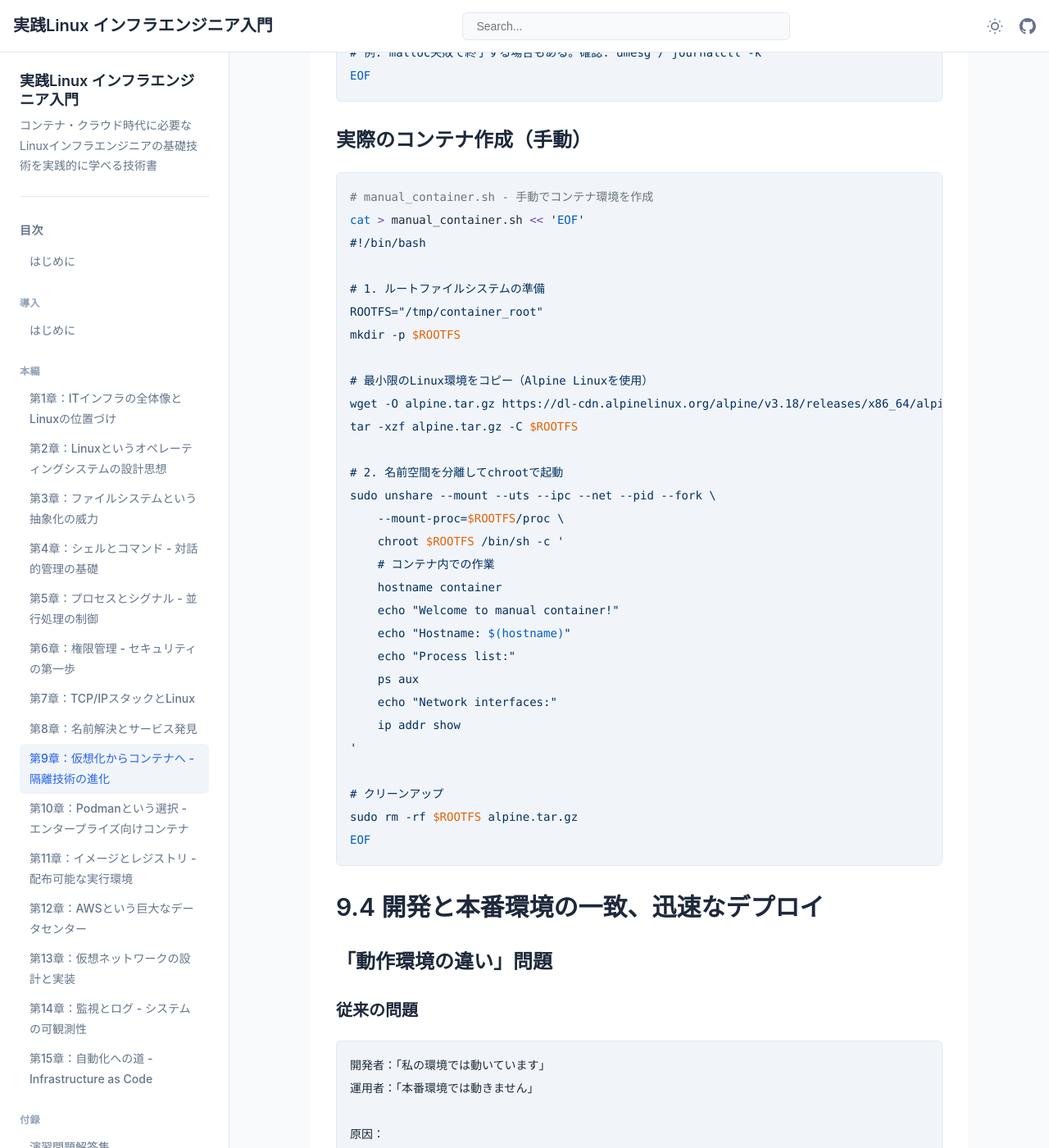
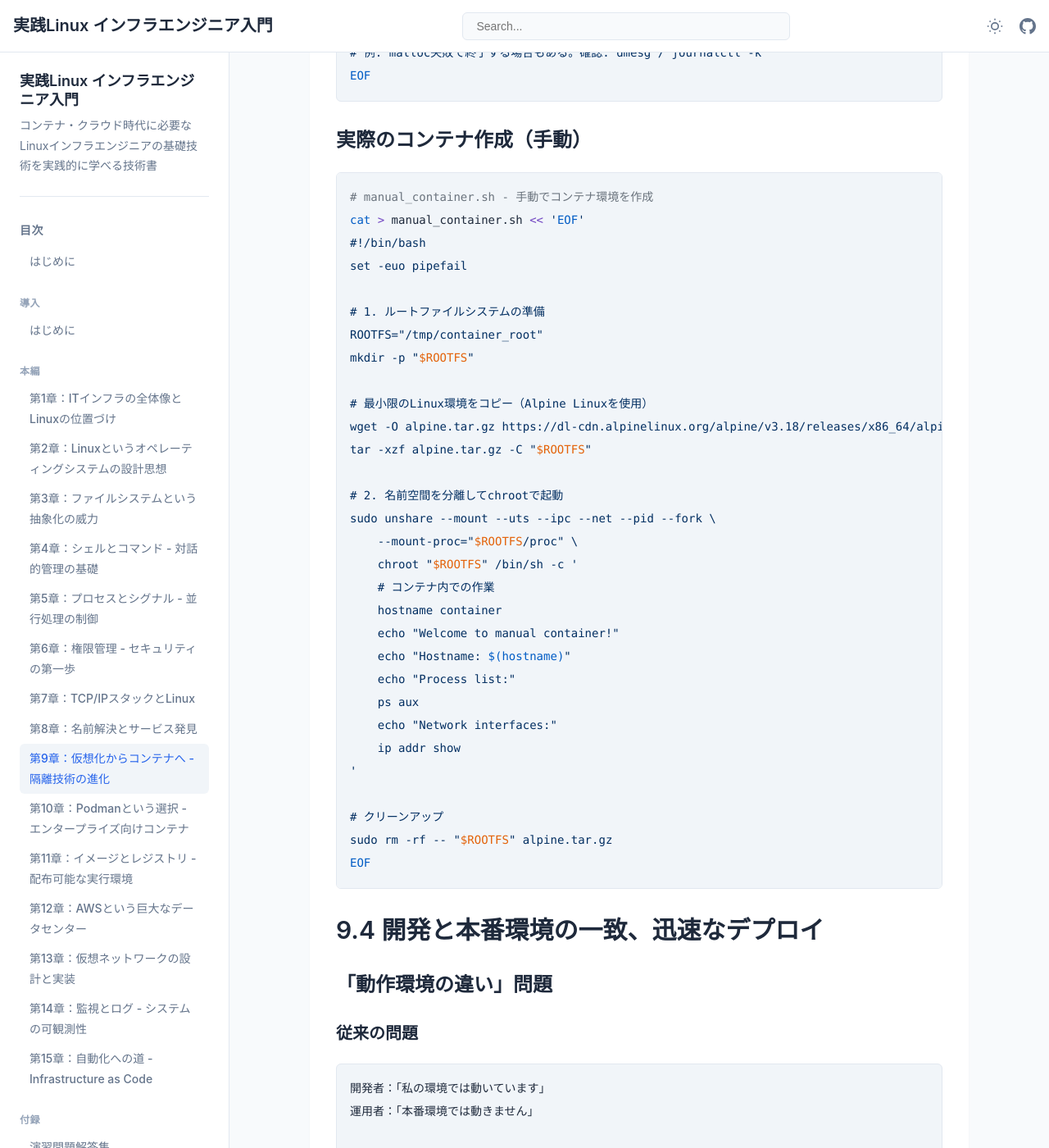
Before and after one commit to itdojp/linux-infra-textbook2, a Jekyll site: the page built from docs/chapters/chapter-09-container-evolution.md, in a window 1280 px wide and 1400 px high, scrolled down 6472 px. Shown: the whole window at 82% size. Built offline with Jekyll 4.4.1, drawn with Linux system fonts in a browser that asks for light colours; our own code applies the rules of GitHub Pages for plain Markdown files; some of the changed text lies outside the part shown.

Commit message:
docs: harden dangerous cleanup examples

````diff
--- a/docs/chapters/chapter-09-container-evolution.md
+++ b/docs/chapters/chapter-09-container-evolution.md
@@ -211,19 +211,20 @@ EOF
 # manual_container.sh - 手動でコンテナ環境を作成
 cat > manual_container.sh << 'EOF'
 #!/bin/bash
+set -euo pipefail
 
 # 1. ルートファイルシステムの準備
 ROOTFS="/tmp/container_root"
-mkdir -p $ROOTFS
+mkdir -p "$ROOTFS"
 
 # 最小限のLinux環境をコピー（Alpine Linuxを使用）
 wget -O alpine.tar.gz https://dl-cdn.alpinelinux.org/alpine/v3.18/releases/x86_64/alpine-minirootfs-3.18.0-x86_64.tar.gz
-tar -xzf alpine.tar.gz -C $ROOTFS
+tar -xzf alpine.tar.gz -C "$ROOTFS"
 
 # 2. 名前空間を分離してchrootで起動
 sudo unshare --mount --uts --ipc --net --pid --fork \
-    --mount-proc=$ROOTFS/proc \
-    chroot $ROOTFS /bin/sh -c '
+    --mount-proc="$ROOTFS/proc" \
+    chroot "$ROOTFS" /bin/sh -c '
     # コンテナ内での作業
     hostname container
     echo "Welcome to manual container!"
@@ -235,7 +236,7 @@ sudo unshare --mount --uts --ipc --net --pid --fork \
 '
 
 # クリーンアップ
-sudo rm -rf $ROOTFS alpine.tar.gz
+sudo rm -rf -- "$ROOTFS" alpine.tar.gz
 EOF
 ```
 
@@ -447,31 +448,32 @@ EOF
 # mini_container.sh - 最小限のコンテナランタイム
 cat > mini_container.sh << 'EOF'
 #!/bin/bash
+set -euo pipefail
 
 CONTAINER_ID="mini_$(date +%s)"
 ROOTFS="/tmp/containers/$CONTAINER_ID"
 
 # コンテナイメージの作成関数
 create_rootfs() {
-    mkdir -p $ROOTFS/{bin,lib,lib64,etc,proc,sys,dev,tmp}
+    mkdir -p "$ROOTFS"/{bin,lib,lib64,etc,proc,sys,dev,tmp}
 
     # 必要なバイナリをコピー
     for bin in sh ls cat echo ps mount umount; do
-        cp /bin/$bin $ROOTFS/bin/ 2>/dev/null || \
-        cp /usr/bin/$bin $ROOTFS/bin/ 2>/dev/null
+        cp "/bin/$bin" "$ROOTFS/bin/" 2>/dev/null || \
+        cp "/usr/bin/$bin" "$ROOTFS/bin/" 2>/dev/null
     done
 
     # 共有ライブラリをコピー
-    for bin in $ROOTFS/bin/*; do
-        ldd $bin 2>/dev/null | grep -oE '/[^ ]+' | while read lib; do
-            mkdir -p $ROOTFS$(dirname $lib)
-            cp $lib $ROOTFS$lib 2>/dev/null
+    for bin in "$ROOTFS"/bin/*; do
+        ldd "$bin" 2>/dev/null | grep -oE '/[^ ]+' | while read -r lib; do
+            mkdir -p "$ROOTFS$(dirname "$lib")"
+            cp "$lib" "$ROOTFS$lib" 2>/dev/null
         done
     done
 
     # 基本的な設定ファイル
-    echo "container" > $ROOTFS/etc/hostname
-    echo "127.0.0.1 localhost" > $ROOTFS/etc/hosts
+    echo "container" > "$ROOTFS/etc/hostname"
+    echo "127.0.0.1 localhost" > "$ROOTFS/etc/hosts"
 }
 
 # コンテナ実行関数
@@ -481,11 +483,11 @@ run_container() {
     sudo unshare --mount --uts --ipc --net --pid --fork \
         bash -c "
         # procとsysをマウント
-        mount -t proc proc $ROOTFS/proc
-        mount -t sysfs sys $ROOTFS/sys
+        mount -t proc proc \"$ROOTFS/proc\"
+        mount -t sysfs sys \"$ROOTFS/sys\"
 
         # ルートファイルシステムを変更
-        chroot $ROOTFS /bin/sh -c '
+        chroot \"$ROOTFS\" /bin/sh -c '
             hostname \$(cat /etc/hostname)
             echo \"Welcome to mini container!\"
             echo \"Container ID: $CONTAINER_ID\"
@@ -496,8 +498,8 @@ run_container() {
         '
 
         # クリーンアップ
-        umount $ROOTFS/proc
-        umount $ROOTFS/sys
+        umount \"$ROOTFS/proc\"
+        umount \"$ROOTFS/sys\"
     "
 }
 
@@ -506,7 +508,7 @@ create_rootfs
 run_container
 
 # 後片付け
-sudo rm -rf $ROOTFS
+sudo rm -rf -- "$ROOTFS"
 EOF
 ```
 
@@ -576,12 +578,13 @@ EOF
 # layer_demo.sh
 cat > layer_demo.sh << 'EOF'
 #!/bin/bash
+set -euo pipefail
 
 echo "=== Container Image Layers Demo ==="
 
 WORK_DIR="/tmp/layer_demo"
-mkdir -p $WORK_DIR
-cd $WORK_DIR
+mkdir -p "$WORK_DIR"
+cd "$WORK_DIR"
 
 # レイヤー1：ベースシステム
 echo "Creating Layer 1: Base System"
@@ -624,7 +627,7 @@ echo "Merged filesystem contents:"
 ls -la overlay/merged/
 
 sudo umount overlay/merged
-rm -rf $WORK_DIR
+rm -rf -- "$WORK_DIR"
 EOF
 ```
 
````
Also changed, not shown: docs/chapters/chapter-02-basic-commands-exploration.md (+1 -1 lines), docs/chapters/chapter-04-shell-and-commands.md (+1 -1 lines), docs/chapters/chapter-05-shell-and-commands.md (+1 -1 lines).
